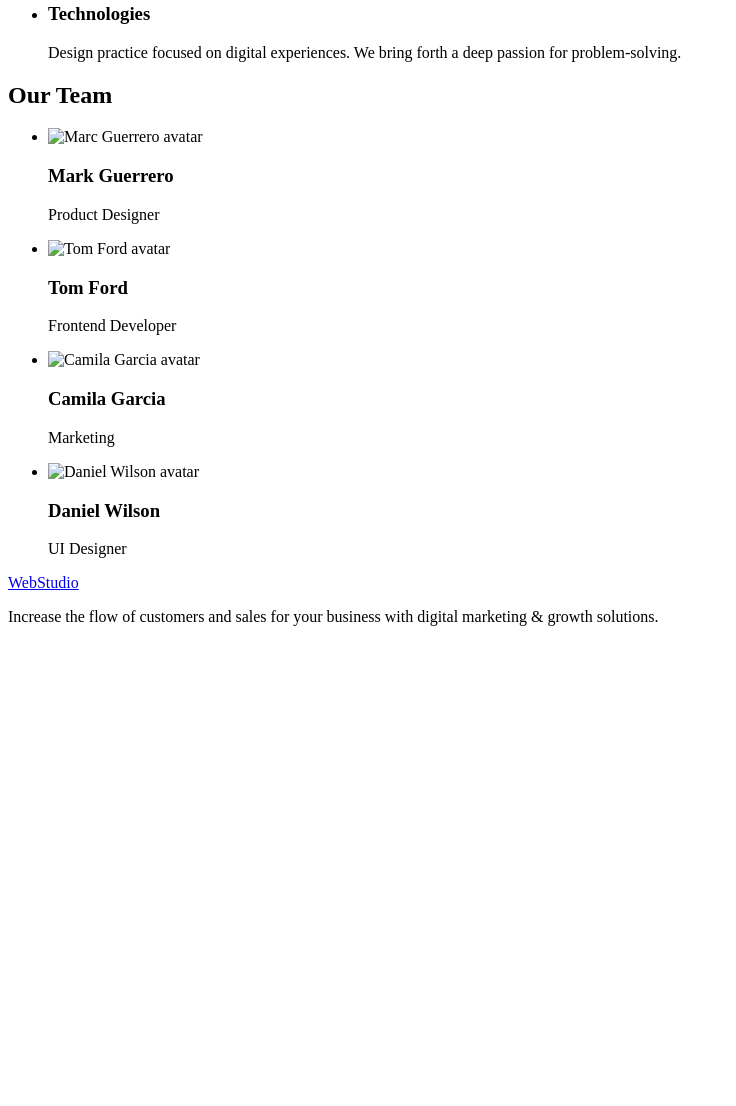
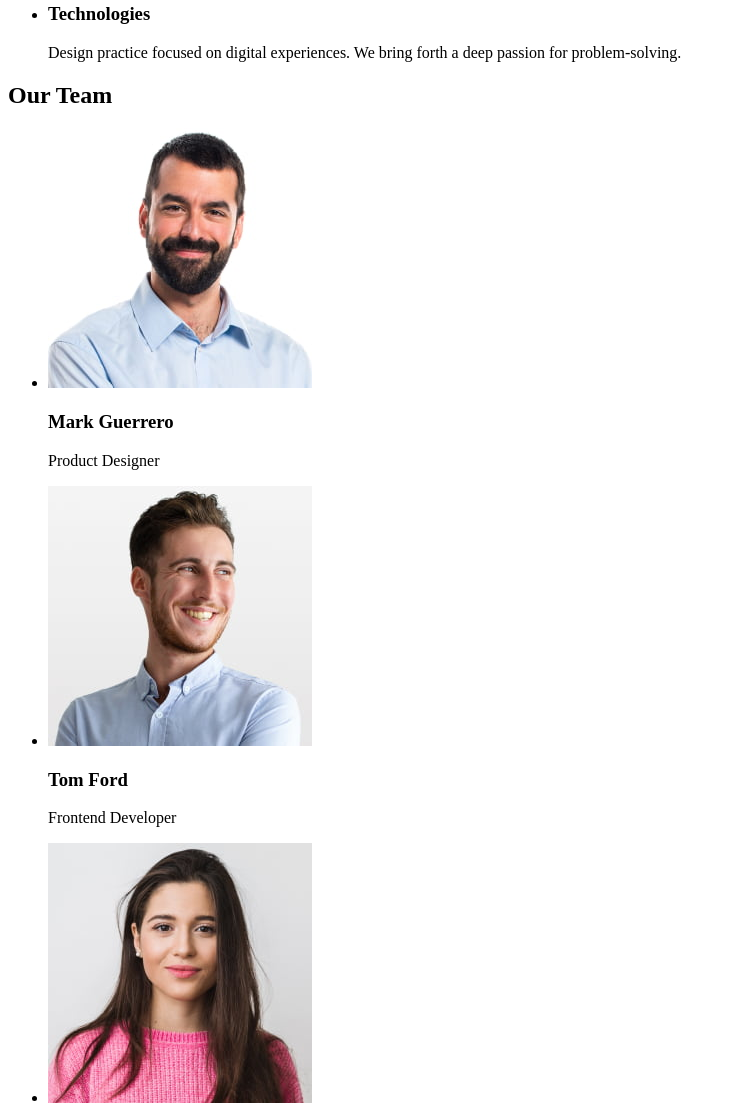
Before and after one commit to Dmytro182/goit-markup-hw-01, a plain HTML site: page index.html in a window 1280 px wide. Shown: the part 532-1638 px from the top of the page, without its empty margins (0-736 px from the left). Before the commit the page ends 1174 px from the top, so only its background shows below. Drawn offline with Linux system fonts and the light colour scheme; the site is published under a folder, as on GitHub Pages, so addresses that start at the root find nothing.

Commit message:
Add files via upload

```diff
--- a/index.html
+++ b/index.html
@@ -15,11 +15,12 @@
           <li><a href="">Contacts</a></li>
         </ul>
       </nav>
-        <address>
-          <ul>
-            <li><a href="mailto:info@devstudio.com">info@devstudio.com</a></li>
-            <li><a href="tel:+110001111111">+11 (000) 111-11-11</a></li>
-        </address>
+      <address>
+        <ul>
+          <li><a href="mailto:info@devstudio.com">info@devstudio.com</a></li>
+          <li><a href="tel:+110001111111">+11 (000) 111-11-11</a></li>
+        </ul>
+      </address>
     </header>
     <main>
       <section>
@@ -64,7 +65,7 @@
         <ul>
           <li>
             <img
-              src="/images/our-team/marc_guerrero.jpg"
+              src="./images/our-team/marc_guerrero.jpg"
               alt="Marc Guerrero avatar"
               width="264"
               height="260"
@@ -74,7 +75,7 @@
           </li>
           <li>
             <img
-              src="/images/our-team/tom_ford.jpg"
+              src="./images/our-team/tom_ford.jpg"
               alt="Tom Ford avatar"
               width="264"
               height="260"
@@ -84,7 +85,7 @@
           </li>
           <li>
             <img
-              src="/images/our-team/camila_garcia.jpg"
+              src="./images/our-team/camila_garcia.jpg"
               alt="Camila Garcia avatar"
               width="264"
               height="260"
@@ -94,7 +95,7 @@
           </li>
           <li>
             <img
-              src="/images/our-team/daniel_wilson.jpg"
+              src="./images/our-team/daniel_wilson.jpg"
               alt="Daniel Wilson avatar"
               width="264"
               height="260"
```
